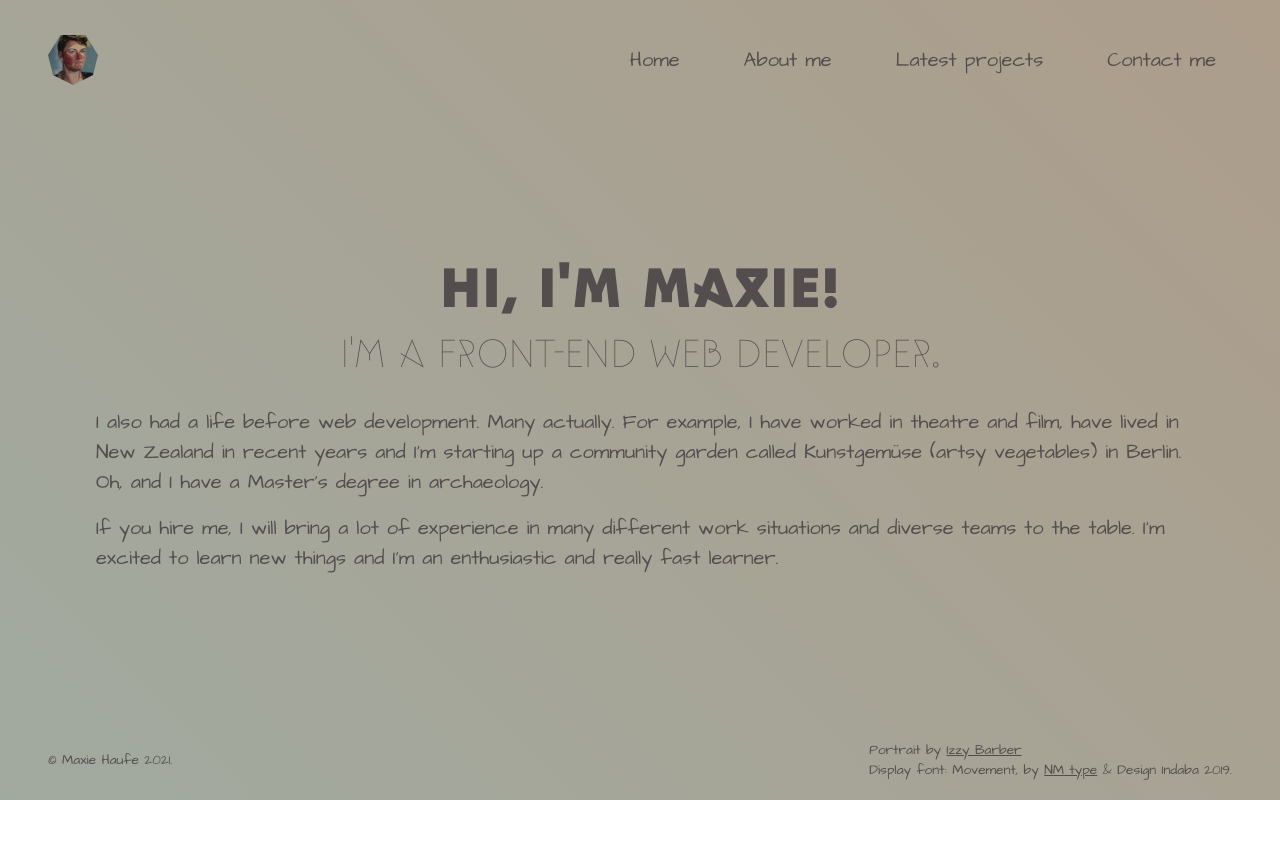
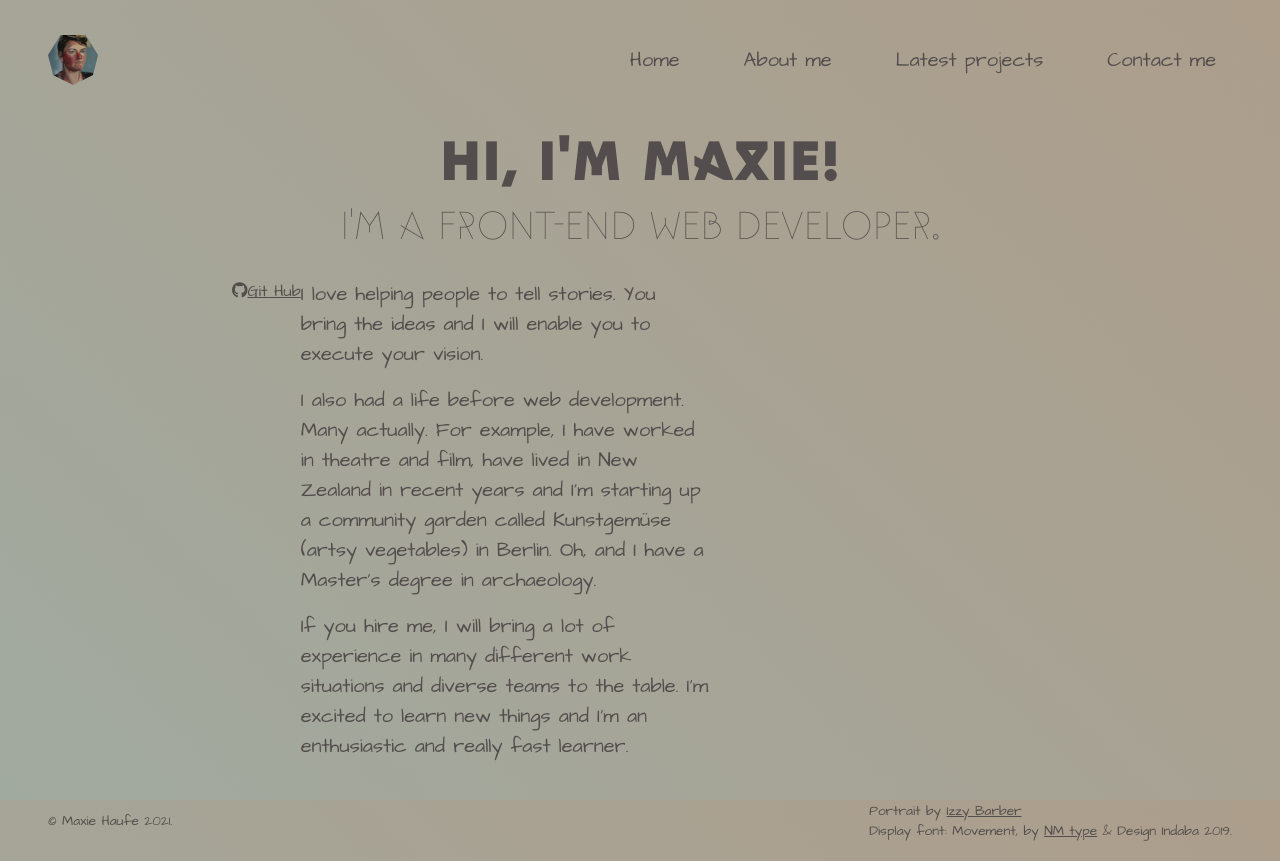
Before and after one commit to Mxx1029/uib-portfolio-project, a website: page src/about.html in a window 1280 px wide. Before the commit the page ends 800 px from the top, so only its background shows below. Drawn offline with nearby package versions, Linux system fonts and the light colour scheme; files that its build step writes are made by us from their sources; files whose address does not match are found by name.

Commit message:
test commit

```diff
--- a/src/about.html
+++ b/src/about.html
@@ -19,8 +19,7 @@
 	</head>
 	<body class="about px-md-5">
 		<header class="d-flex align-items-center justify-content-between">
-            <div class="portrait-small">
-            </div>
+			<div class="portrait-small"></div>
 			<nav class="lead">
 				<ul class="nav">
 					<li class="nav-item mx-lg-3">
@@ -32,7 +31,9 @@
 						>
 					</li>
 					<li class="nav-item mx-lg-3">
-						<a class="nav-link link-primary focus-field" href="./about.html">About me</a>
+						<a class="nav-link link-primary focus-field" href="./about.html"
+							>About me</a
+						>
 					</li>
 					<li class="nav-item mx-lg-3">
 						<a class="nav-link link-primary focus-field" href="./projects.html"
@@ -47,32 +48,48 @@
 				</ul>
 			</nav>
 		</header>
-		<main class="d-flex h-100 flex-column justify-content-center align-items-center  px-5 py-1">
+		<main
+			class="d-flex h-100 flex-column justify-content-center align-items-center px-5 py-1"
+		>
 			<h1 class="display-4">Hi, I'm Maxie!</h1>
 			<h2 class="display-6 pb-4">I'm a front-end web developer.</h2>
-            <p class="lead">
-				I also had a life before web development.
-				Many actually. For example, I have worked in theatre and film, have
-				lived in New Zealand in recent years and I'm starting up a community
-				garden called Kunstgemüse (artsy vegetables) in Berlin. Oh, and I have
-				a Master's degree in archaeology.
-			</p>
-            <p class="lead">
-                If you hire me, I will bring a lot of
-				experience in many different work situations and diverse teams to the table. I'm excited to
-				learn new things and I'm an enthusiastic and really fast learner.
-            </p>
+			<div class="about-container w-75 d-flex">
+                <div class="about-container-social">
+                    <a href=""><i class="fab fa-github"></i>Git Hub</a>
+                </div>
+                <div class="about-container-body w-50">
+                    <p class="lead">I love helping people to tell stories. You bring the ideas and I will
+                        enable you to execute your vision. </p>
+                    <p class="lead">
+                        I also had a life before web development. Many actually. For example, I
+                        have worked in theatre and film, have lived in New Zealand in recent
+                        years and I'm starting up a community garden called Kunstgemüse (artsy
+                        vegetables) in Berlin. Oh, and I have a Master's degree in archaeology.
+                    </p>
+                    <p class="lead">
+                        If you hire me, I will bring a lot of
+                        experience in many different work situations and diverse teams to the
+                        table. I'm excited to learn new things and I'm an enthusiastic and
+                        really fast learner.
+                    </p>
+                </div>
+            </div>
 		</main>
 		<footer class="d-flex justify-content-between align-items-center">
 			<p class="pb-0 mb-0">&copy; Maxie Haufe 2021.</p>
 			<div class="credits">
 				<p class="mb-0">
-					Portrait by <a class="focus-field" href="https://www.isabelbarber.com">Izzy Barber</a>
+					Portrait by
+					<a class="focus-field" href="https://www.isabelbarber.com"
+						>Izzy Barber</a
+					>
 				</p>
 				<p class="mb-0">
 					Display font: Movement, by
-					<a class="focus-field" href="http://www.nmtype.com/movement/">NM type</a> & Design Indaba
-					2019.
+					<a class="focus-field" href="http://www.nmtype.com/movement/"
+						>NM type</a
+					>
+					& Design Indaba 2019.
 				</p>
 			</div>
 		</footer>
```
